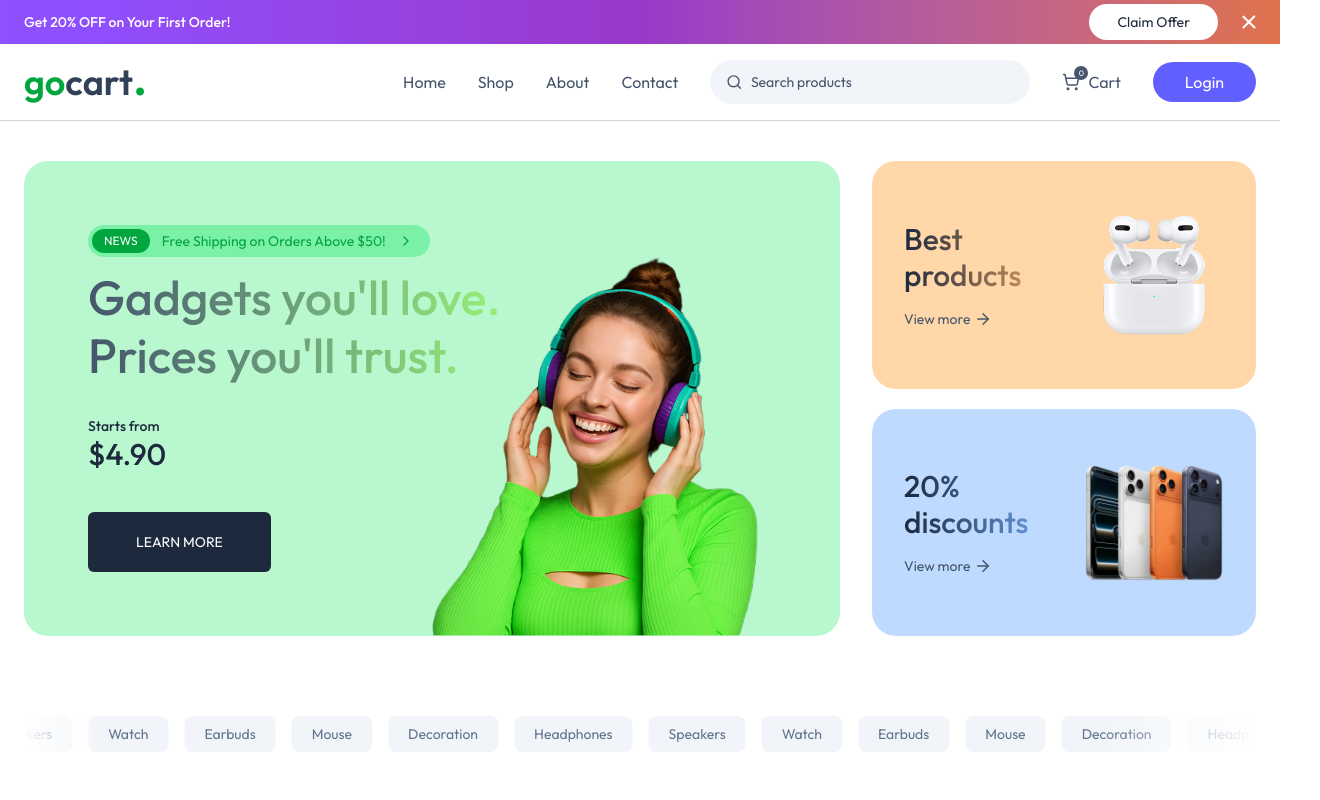
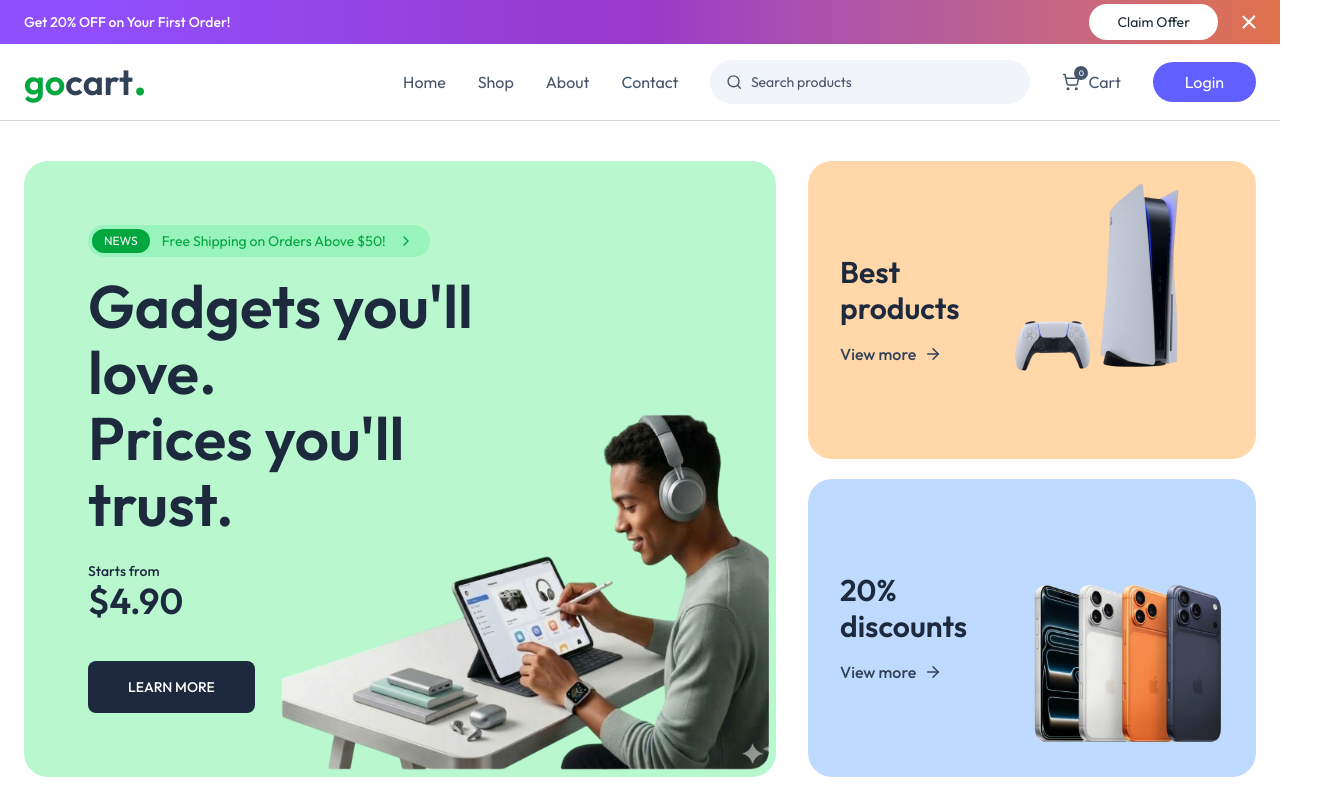
Before and after one commit to RakshitKaintura/AMAZON, a Next.js app: page / in a window 1280 px wide. Shown: the top 800 px of the page, 1320 px wide, since content can reach past the window. Built offline with nearby package versions, Linux system fonts and the light colour scheme; no server answers; the database is empty.

Commit message:
More fixes

```diff
--- a/app/store/add-product/page.jsx
+++ b/app/store/add-product/page.jsx
@@ -1,6 +1,7 @@
 'use client'
 import { assets } from "@/assets/assets"
 import { useAuth } from "@clerk/nextjs"
+import axios from "axios"
 import Image from "next/image"
 import { useState } from "react"
 import { toast } from "react-hot-toast"
@@ -31,7 +32,7 @@
         if (key === "1" && file && !aiUsed) {
             const reader = new FileReader()
             reader.readAsDataURL(file)
-            reader.onloaded = async () => {
+            reader.onload = async () => {
                 const base64String = reader.result.split(",")[1]
                 const mimeType = file.type
                 const token = await getToken()
--- a/components/Hero.jsx
+++ b/components/Hero.jsx
@@ -6,48 +6,65 @@
 import CategoriesMarquee from './CategoriesMarquee'
 
 const Hero = () => {
-
     const currency = process.env.NEXT_PUBLIC_CURRENCY_SYMBOL || '$'
 
     return (
         <div className='mx-6'>
             <div className='flex max-xl:flex-col gap-8 max-w-7xl mx-auto my-10'>
-                <div className='relative flex-1 flex flex-col bg-green-200 rounded-3xl xl:min-h-100 group'>
-                    <div className='p-5 sm:p-16'>
-                        <div className='inline-flex items-center gap-3 bg-green-300 text-green-600 pr-4 p-1 rounded-full text-xs sm:text-sm'>
-                            <span className='bg-green-600 px-3 py-1 max-sm:ml-1 rounded-full text-white text-xs'>NEWS</span> Free Shipping on Orders Above $50! <ChevronRightIcon className='group-hover:ml-2 transition-all' size={16} />
+
+                {/* Main Hero Card */}
+                <div className='relative flex-1 flex flex-col bg-green-200 rounded-3xl xl:min-h-112.5 overflow-hidden group'>
+                    <div className='p-8 sm:p-16 z-10'>
+                        <div className='inline-flex items-center gap-3 bg-green-300/50 text-green-600 pr-4 p-1 rounded-full text-xs sm:text-sm'>
+                            <span className='bg-green-600 px-3 py-1 rounded-full text-white text-xs'>NEWS</span>
+                            Free Shipping on Orders Above $50!
+                            <ChevronRightIcon className='group-hover:ml-2 transition-all' size={16} />
                         </div>
-                        <h2 className='text-3xl sm:text-5xl leading-[1.2] my-3 font-medium bg-gradient-to-r from-slate-600 to-[#A0FF74] bg-clip-text text-transparent max-w-xs  sm:max-w-md'>
-                            Gadgets you'll love. Prices you'll trust.
+                        <h2 className='text-4xl sm:text-6xl leading-[1.1] my-4 font-semibold text-slate-800 max-w-md'>
+                            Gadgets you'll love. <br /> Prices you'll trust.
                         </h2>
-                        <div className='text-slate-800 text-sm font-medium mt-4 sm:mt-8'>
-                            <p>Starts from</p>
-                            <p className='text-3xl'>{currency}4.90</p>
+                        <div className='text-slate-800 mt-6'>
+                            <p className='text-sm font-medium'>Starts from</p>
+                            <p className='text-4xl font-bold'>{currency}4.90</p>
                         </div>
-                        <button className='bg-slate-800 text-white text-sm py-2.5 px-7 sm:py-5 sm:px-12 mt-4 sm:mt-10 rounded-md hover:bg-slate-900 hover:scale-103 active:scale-95 transition'>LEARN MORE</button>
+                        <button className='bg-slate-800 text-white text-sm font-medium py-4 px-10 mt-10 rounded-lg hover:bg-slate-900 hover:scale-105 active:scale-95 transition-all'>
+                            LEARN MORE
+                        </button>
                     </div>
-                    <Image className='sm:absolute bottom-0 right-0 md:right-10 w-full sm:max-w-sm' src={assets.hero_model_img} alt="" />
+                    <Image
+                        className='md:absolute bottom-0 right-0 w-full md:max-w-125 h-auto object-contain'
+                        src={assets.hero_model_img}
+                        alt="Hero Model"
+                    />
                 </div>
-                <div className='flex flex-col md:flex-row xl:flex-col gap-5 w-full xl:max-w-sm text-sm text-slate-600'>
-                    <div className='flex-1 flex items-center justify-between w-full bg-orange-200 rounded-3xl p-6 px-8 group'>
+
+                {/* Side Cards */}
+                <div className='flex flex-col gap-5 w-full xl:max-w-md'>
+                    {/* Top Side Card */}
+                    <div className='flex-1 flex items-center justify-between bg-orange-200 rounded-3xl p-8 group overflow-hidden'>
                         <div>
-                            <p className='text-3xl font-medium bg-gradient-to-r from-slate-800 to-[#FFAD51] bg-clip-text text-transparent max-w-40'>Best products</p>
-                            <p className='flex items-center gap-1 mt-4'>View more <ArrowRightIcon className='group-hover:ml-2 transition-all' size={18} /> </p>
+                            <p className='text-3xl font-semibold text-slate-800'>Best <br /> products</p>
+                            <p className='flex items-center gap-2 mt-4 text-slate-700 font-medium cursor-pointer'>
+                                View more <ArrowRightIcon className='group-hover:translate-x-1 transition-all' size={18} />
+                            </p>
                         </div>
-                        <Image className='w-35' src={assets.hero_product_img1} alt="" />
+                        <Image className='w-120 absolute object-contain self-end' src={assets.hero_product_img1} alt="Product 1" />
                     </div>
-                    <div className='flex-1 flex items-center justify-between w-full bg-blue-200 rounded-3xl p-6 px-8 group'>
+
+                    {/* Bottom Side Card */}
+                    <div className='flex-1 flex items-center justify-between bg-blue-200 rounded-3xl p-8 group overflow-hidden'>
                         <div>
-                            <p className='text-3xl font-medium bg-gradient-to-r from-slate-800 to-[#78B2FF] bg-clip-text text-transparent max-w-40'>20% discounts</p>
-                            <p className='flex items-center gap-1 mt-4'>View more <ArrowRightIcon className='group-hover:ml-2 transition-all' size={18} /> </p>
+                            <p className='text-3xl font-semibold text-slate-800'>20% <br /> discounts</p>
+                            <p className='flex items-center gap-2 mt-4 text-slate-700 font-medium cursor-pointer'>
+                                View more <ArrowRightIcon className='group-hover:translate-x-1 transition-all' size={18} />
+                            </p>
                         </div>
-                        <Image className='w-35' src={assets.hero_product_img2} alt="" />
+                        <Image className='w-48 object-contain self-end' src={assets.hero_product_img2} alt="Product 2" />
                     </div>
                 </div>
             </div>
             <CategoriesMarquee />
         </div>
-
     )
 }
 
```
Also changed, not shown: assets/hero_model_img.png, assets/hero_product_img1.png.
